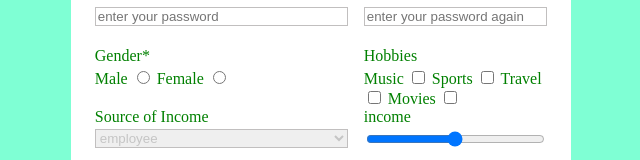
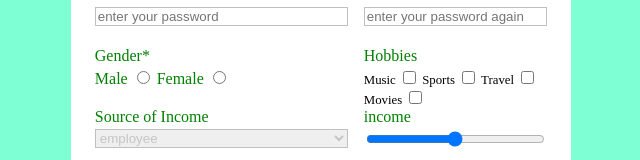
Before and after one commit to SeilaCP/S3_Practics_FormandInput_Manh_Seila, a plain HTML site: page Ex-2/index.html in a window 1280 px wide. Shown: the part 235-395 px from the top of the page, without its empty margins (348-988 px from the left). Drawn offline with Linux system fonts and the light colour scheme.

Commit message:
uptodate

```diff
--- a/Ex-2/index.html
+++ b/Ex-2/index.html
@@ -44,18 +44,18 @@
             <div class="hobbies">
                 <label>Hobbies</label>
                 <form action="">
-                    <label for="firstName">Music
+                    <span for="firstName">Music
                         <input type="checkbox">
-                    </label>
-                    <label for="firstName">Sports
+                    </span>
+                    <span for="firstName">Sports
                         <input type="checkbox">
-                    </label>
-                    <label for="firstName">Travel
+                    </span>
+                    <span for="firstName">Travel
                         <input type="checkbox">
-                    </label>
-                    <label for="firstName">Movies
+                    </span>
+                    <span for="firstName">Movies
                         <input type="checkbox">
-                    </label>
+                    </span>
                 </form>
             </div>
             <div class="sourceOfIncome">
--- a/Ex-2/style.css
+++ b/Ex-2/style.css
@@ -29,6 +29,10 @@ select
 {
     border: solid 1px rgb(193, 191, 191);
     color: rgb(197, 197, 197);;
+}
+span
+{
+    font-size: 0.8em;
 }
 .container
 {
```
